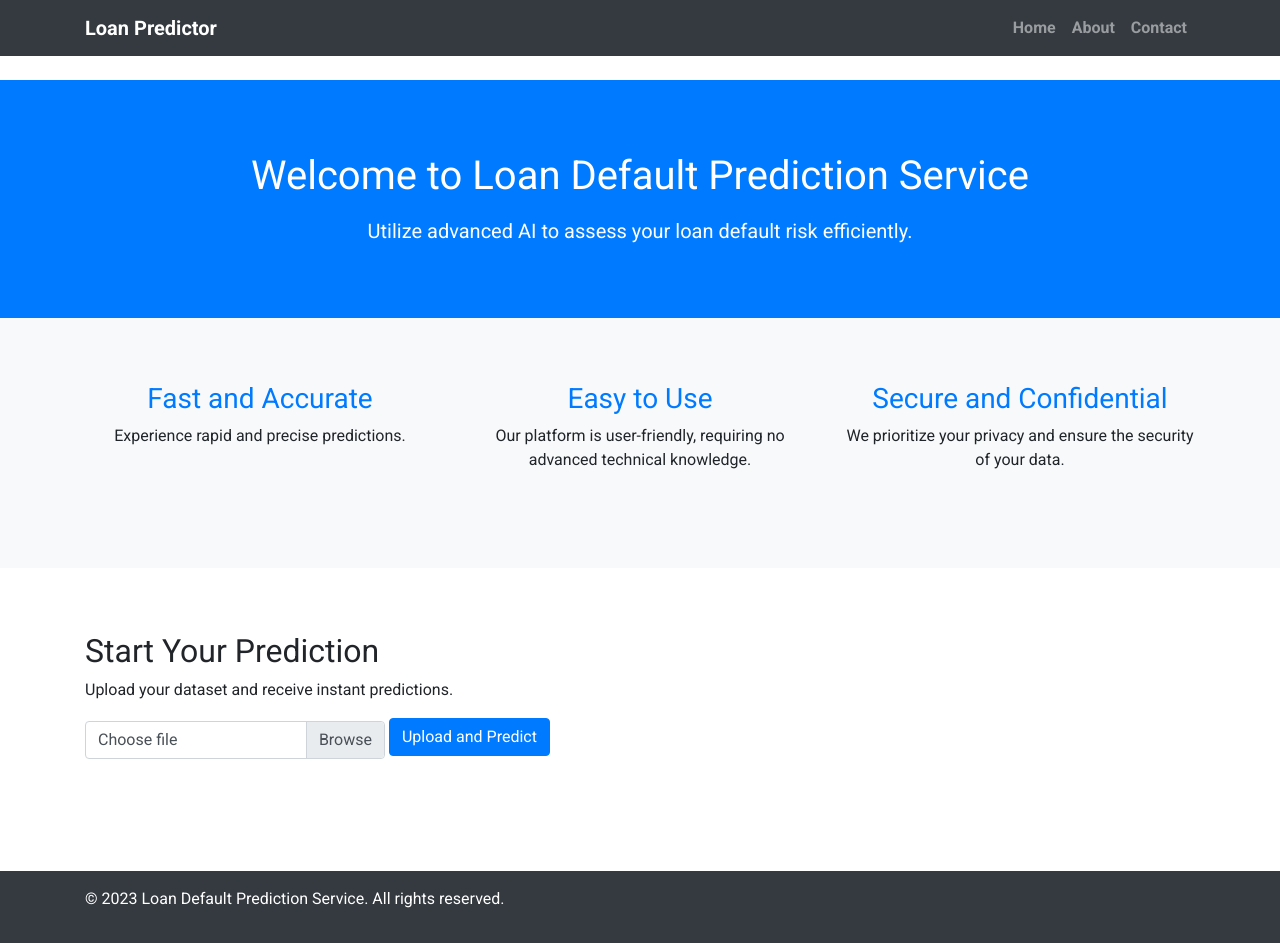
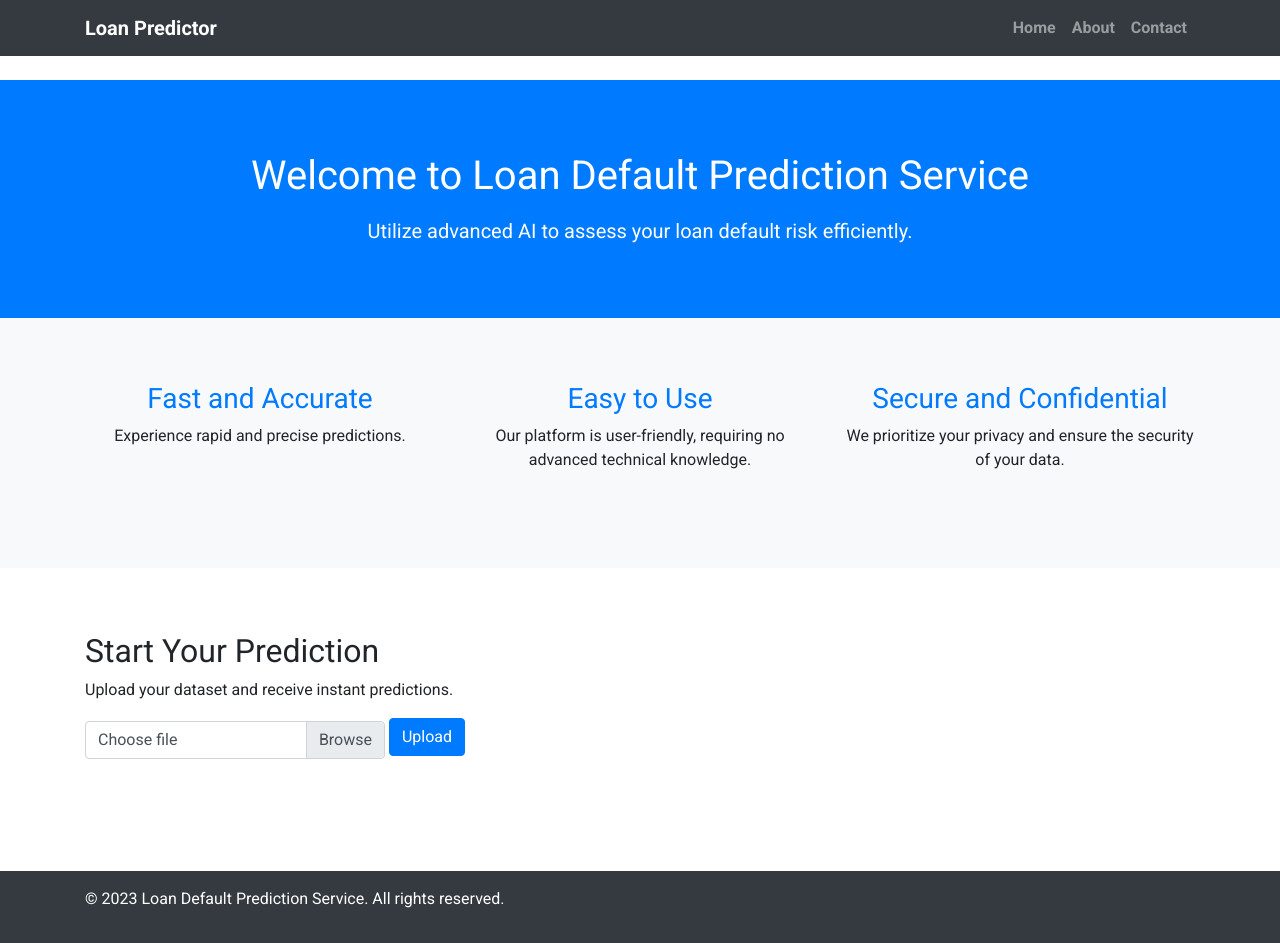
Before and after one commit to sush0677/Loan_Default_Prediction, a plain HTML site: page Index.html in a window 1280 px wide. Drawn offline with nearby package versions, Linux system fonts and the light colour scheme.

Commit message:
Update Index.html

```diff
--- a/Index.html
+++ b/Index.html
@@ -123,7 +123,7 @@
                 <input type="file" class="custom-file-input" id="customFile" name="dataset" required>
                 <label class="custom-file-label" for="customFile">Choose file</label>
             </div>
-            <button type="submit" class="btn btn-primary">Upload and Predict</button>
+            <button type="submit" class="btn btn-primary">Upload</button>
         </form>
     </div>
 </section>
```
